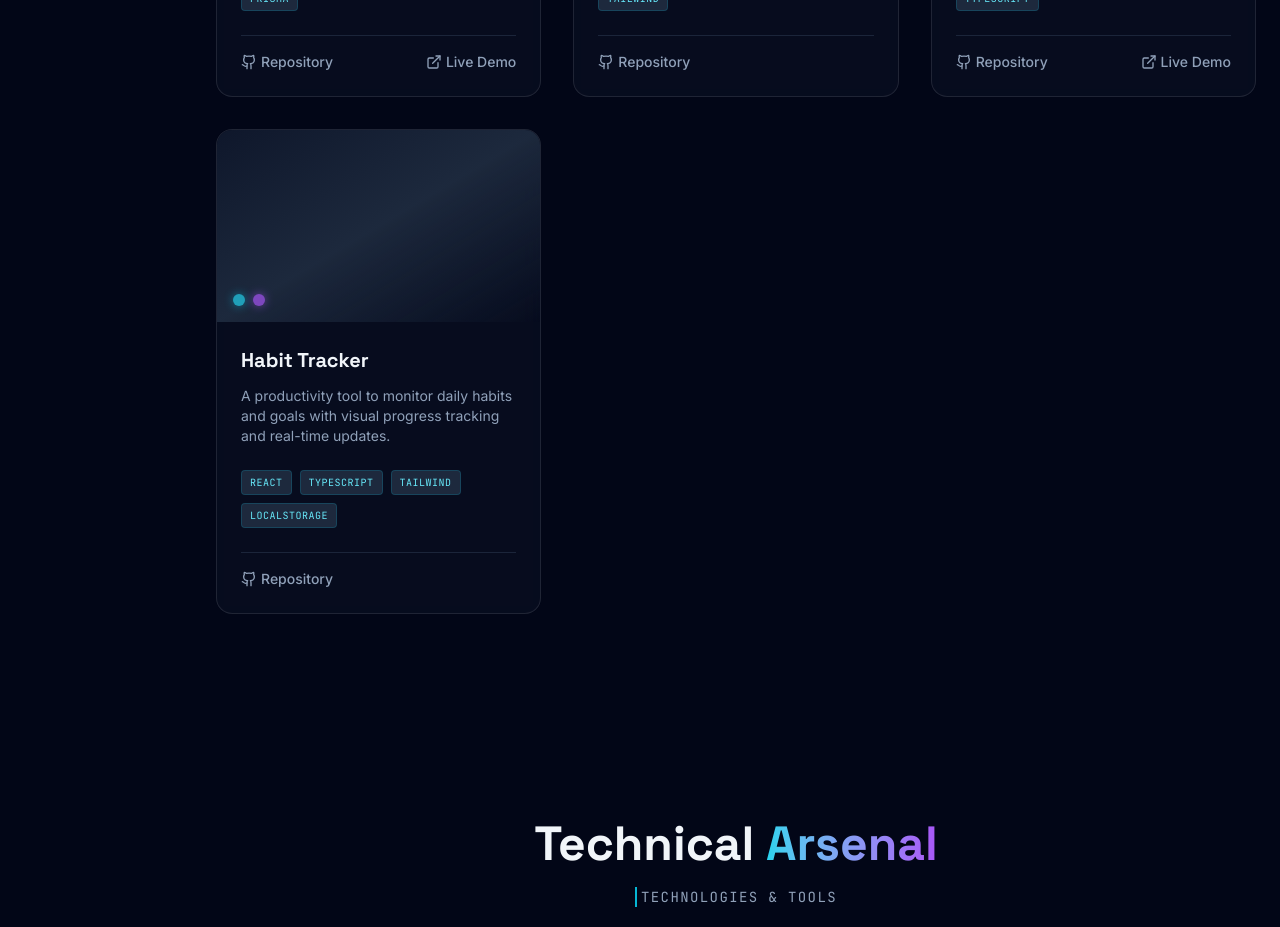
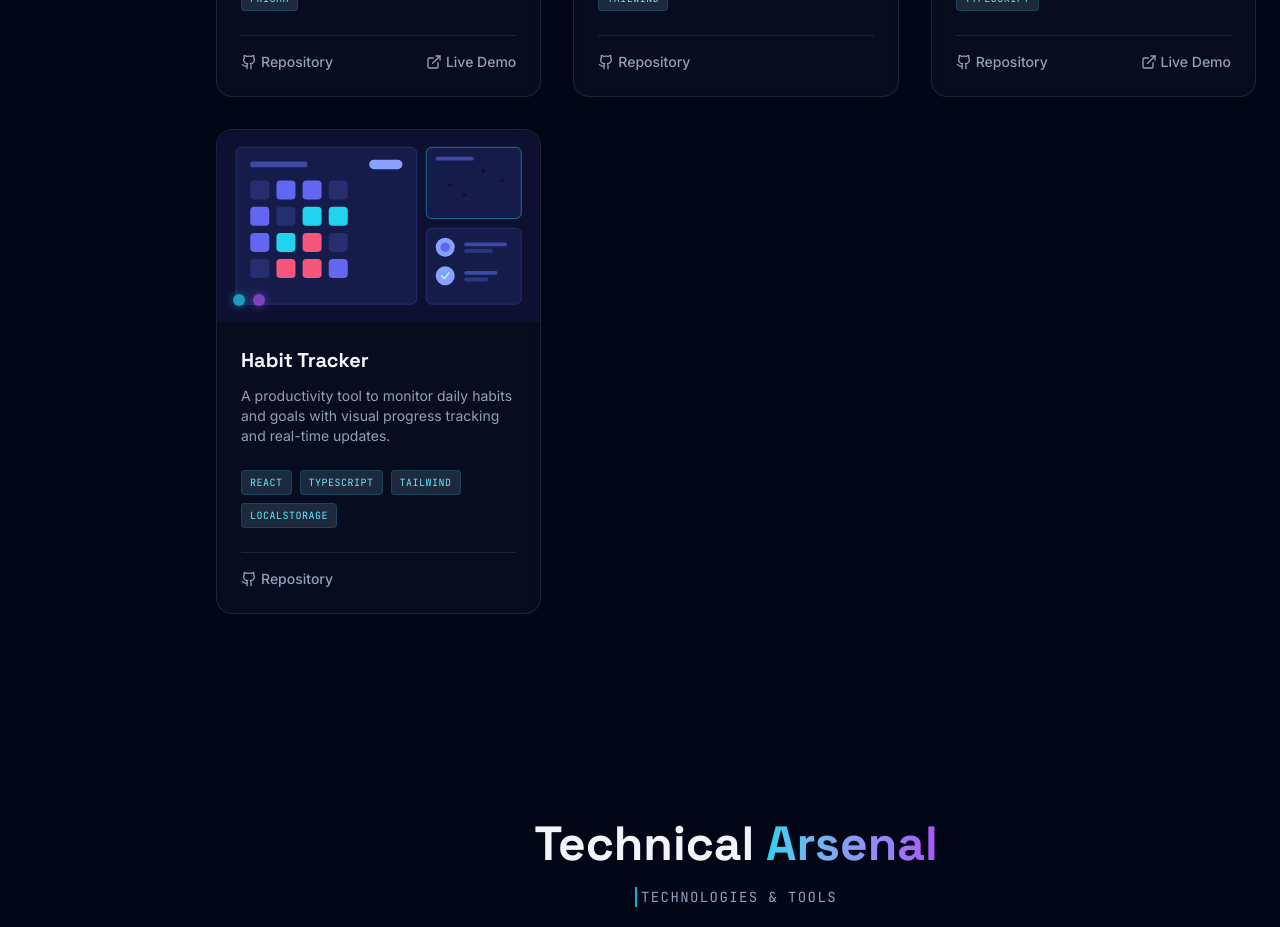
Before and after one commit to devAbdiT/Personal-Portfolio, a React (Vite) app: page / in a window 1280 px wide. Shown: the part 1480-2407 px from the top of the page. Built offline with nearby package versions, Linux system fonts and the light colour scheme.

Commit message:
feat: add responsive SVG thumb for Habit Tracker project

```diff
--- a/src/components/ProjectThumbs.tsx
+++ b/src/components/ProjectThumbs.tsx
@@ -195,3 +195,78 @@ export function LuminsShopThumb() {
     </svg>
   );
 }
+
+/* ------------------------------------------------------------------
+   4) Habit Tracker: a calendar grid with completed days and a chart
+------------------------------------------------------------------- */
+export function HabitTrackerThumb() {
+  return (
+    <svg {...svgProps} role="img" aria-label="A habit tracker calendar grid with a progress line chart">
+      <rect className="fill-bg" width="680" height="411" />
+
+      {/* Main dashboard panel */}
+      <rect className="fill-surface stroke-line" x="40" y="40" width="380" height="330" rx="12" strokeWidth="1" />
+
+      {/* Header of dashboard */}
+      <rect className="fill-line" x="70" y="70" width="120" height="12" rx="4" />
+      <rect className="fill-soft" x="320" y="66" width="70" height="20" rx="10" />
+
+      {/* Calendar grid: 4 columns, 5 rows */}
+      <g transform="translate(70, 110)">
+        {/* Row 1 */}
+        <rect className="fill-line dim" x="0" y="0" width="40" height="40" rx="8" />
+        <rect className="fill-primary" x="55" y="0" width="40" height="40" rx="8" />
+        <rect className="fill-primary" x="110" y="0" width="40" height="40" rx="8" />
+        <rect className="fill-line dim" x="165" y="0" width="40" height="40" rx="8" />
+
+        {/* Row 2 */}
+        <rect className="fill-primary" x="0" y="55" width="40" height="40" rx="8" />
+        <rect className="fill-line dim" x="55" y="55" width="40" height="40" rx="8" />
+        <rect className="fill-secondary" x="110" y="55" width="40" height="40" rx="8" />
+        <rect className="fill-secondary" x="165" y="55" width="40" height="40" rx="8" />
+
+        {/* Row 3 */}
+        <rect className="fill-primary" x="0" y="110" width="40" height="40" rx="8" />
+        <rect className="fill-secondary" x="55" y="110" width="40" height="40" rx="8" />
+        <rect className="fill-accent" x="110" y="110" width="40" height="40" rx="8" />
+        <rect className="fill-line dim" x="165" y="110" width="40" height="40" rx="8" />
+
+        {/* Row 4 */}
+        <rect className="fill-line dim" x="0" y="165" width="40" height="40" rx="8" />
+        <rect className="fill-accent" x="55" y="165" width="40" height="40" rx="8" />
+        <rect className="fill-accent" x="110" y="165" width="40" height="40" rx="8" />
+        <rect className="fill-primary" x="165" y="165" width="40" height="40" rx="8" />
+      </g>
+
+      {/* Side chart panel */}
+      <rect className="fill-surface stroke-secondary" x="440" y="40" width="200" height="150" rx="12" strokeWidth="1" />
+      <rect className="fill-line" x="460" y="60" width="80" height="8" rx="4" />
+      {/* progress line chart */}
+      <path
+        className="stroke-accent"
+        d="M460 160 L490 120 L520 140 L560 90 L600 110 L620 70"
+        fill="none"
+        strokeWidth="4"
+        strokeLinecap="round"
+        strokeLinejoin="round"
+      />
+      {/* chart nodes */}
+      <circle className="fill-bg stroke-accent" cx="490" cy="120" r="4" strokeWidth="2" />
+      <circle className="fill-bg stroke-accent" cx="520" cy="140" r="4" strokeWidth="2" />
+      <circle className="fill-bg stroke-accent" cx="560" cy="90" r="4" strokeWidth="2" />
+      <circle className="fill-bg stroke-accent" cx="600" cy="110" r="4" strokeWidth="2" />
+
+      {/* Side stats panel */}
+      <rect className="fill-surface stroke-line" x="440" y="210" width="200" height="160" rx="12" strokeWidth="1" />
+      <circle className="fill-soft" cx="480" cy="250" r="20" />
+      <circle className="fill-primary" cx="480" cy="250" r="10" />
+      <rect className="fill-line" x="520" y="240" width="90" height="8" rx="4" />
+      <rect className="fill-line" x="520" y="254" width="60" height="8" rx="4" style={{ opacity: 0.6 }} />
+
+      <circle className="fill-soft" cx="480" cy="310" r="20" />
+      <path className="fill-secondary" d="M472 310 L478 316 L488 304" fill="none" stroke="currentColor" strokeWidth="3" strokeLinecap="round" strokeLinejoin="round" />
+      <rect className="fill-line" x="520" y="300" width="70" height="8" rx="4" />
+      <rect className="fill-line" x="520" y="314" width="50" height="8" rx="4" style={{ opacity: 0.6 }} />
+    </svg>
+  );
+}
--- a/src/components/Projects.tsx
+++ b/src/components/Projects.tsx
@@ -1,7 +1,7 @@
 import { ExternalLink, Github } from 'lucide-react';
 import { TiltCard } from './TiltCard';
 import { motion } from 'motion/react';
-import { MediCareThumb, DevOverflowThumb, LuminsShopThumb } from './ProjectThumbs';
+import { MediCareThumb, DevOverflowThumb, LuminsShopThumb, HabitTrackerThumb } from './ProjectThumbs';
 
 export function Projects() {
   const projects = [
@@ -42,7 +42,8 @@ export function Projects() {
       tags: ["React", "TypeScript", "Tailwind", "LocalStorage"],
       repo: "https://github.com/devAbdiT",
       demo: "",
-      image: "bg-gradient-to-br from-slate-900 via-slate-800 to-secondary-950"
+      image: "bg-gradient-to-br from-slate-900 via-slate-800 to-secondary-950",
+      ThumbComponent: HabitTrackerThumb
     }
   ];
 
```
